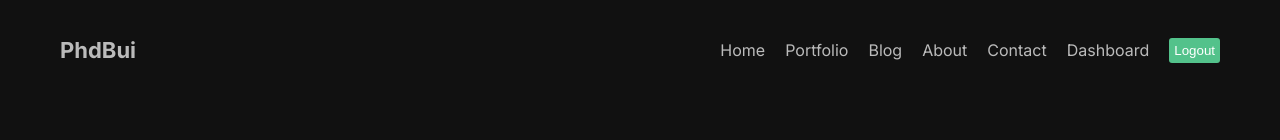
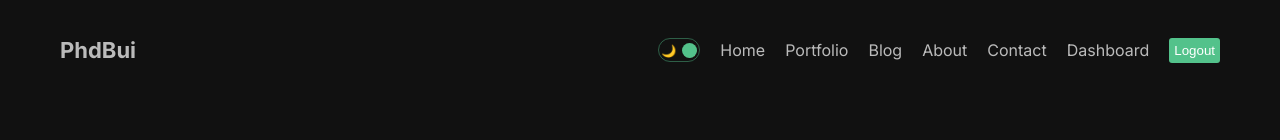
Before and after one commit to congdoan6997/learn-nextjs, a Next.js app: page /contact in a window 1280 px wide. Shown: the top 140 px of the page. Built offline with nearby package versions, Linux system fonts and the light colour scheme.

Commit message:
Dark mode toggle design

```diff
--- /dev/null
+++ b/src/components/darkmode/DarkMode.jsx
@@ -0,0 +1,18 @@
+import React from "react";
+import styles from "./DarkMode.module.css";
+
+const DarkMode = () => {
+  const mode = "dark";
+  return (
+    <div className={styles.container}>
+      <div className={styles.icon}>🌙</div>
+      <div className={styles.icon}>🔆</div>
+      <div
+        className={styles.ball}
+        style={mode === "light" ? { left: "2px" } : { right: "2px" }}
+      ></div>
+    </div>
+  );
+};
+
+export default DarkMode;
--- /dev/null
+++ b/src/components/darkmode/DarkMode.module.css
@@ -0,0 +1,24 @@
+.container {
+  width: 42px;
+  height: 24px;
+  border: 1.5px solid #53c28b70;
+  border-radius: 30px;
+  display: flex;
+  justify-content: space-between;
+  align-items: center;
+  padding: 2px;
+  position: relative;
+  cursor: pointer;
+}
+
+.icon {
+  font-size: 12px;
+}
+
+.ball {
+  width: 15px;
+  height: 15px;
+  border-radius: 50%;
+  background-color: #53c28b;
+  position: absolute;
+}
--- a/src/components/navbar/Navbar.jsx
+++ b/src/components/navbar/Navbar.jsx
@@ -2,6 +2,7 @@
 import Link from "next/link";
 import React from "react";
 import styles from "./page.module.css";
+import DarkMode from "../darkmode/DarkMode";
 const links = [
   {
     id: 1,
@@ -42,6 +43,7 @@ const Navbar = () => {
         PhdBui
       </Link>
       <div className={styles.links}>
+        <DarkMode></DarkMode>
         {links.map((link) => (
           <Link key={link.id} href={link.url}>
             {link.title}
```
